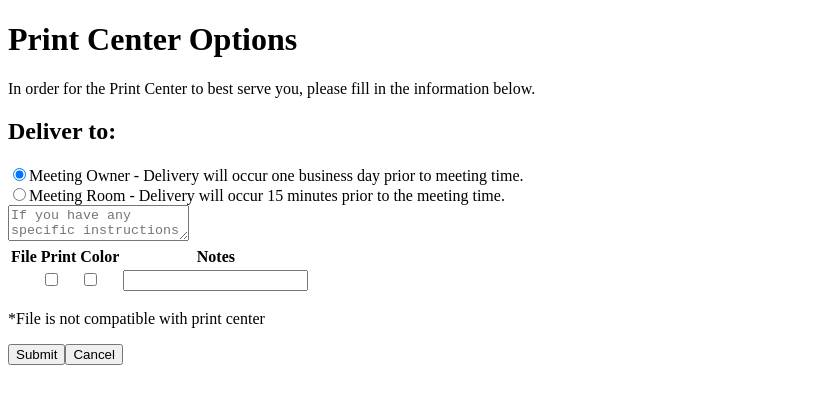
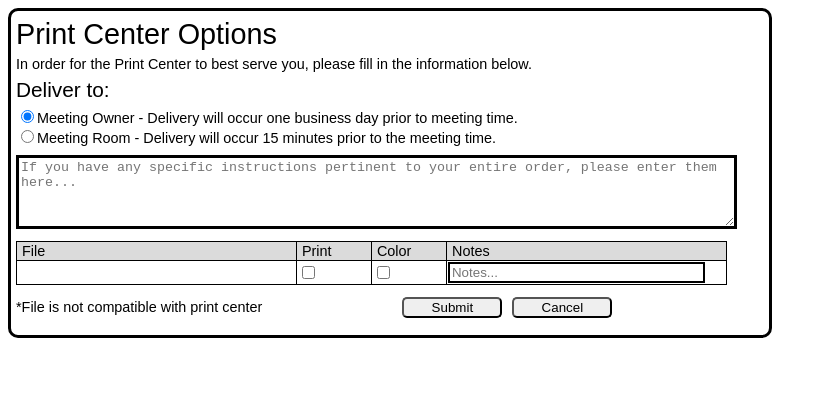
Before and after one commit to dougalderman/print-center-options, an Angular app: page / in a window 1280 px wide. Shown: the top 404 px of the page, without its empty margins (0-827 px from the left). Built offline with nearby package versions, Linux system fonts and the light colour scheme; no server answers.

Commit message:
Got delete functionality working. Added styling.

```diff
--- a/src/app/app.component.css
+++ b/src/app/app.component.css
@@ -0,0 +1,117 @@
+.outer-container {
+  font-family: sans-serif;
+  width: 60%;
+  border-style: solid;
+  border-width: 3px;
+  border-radius: 10px;
+}
+
+.inner-container {
+  padding: 5px;
+}
+
+.header {
+  font-size: 1.8rem;
+  margin-top: 2px;
+  margin-bottom: 5px;
+  font-weight: normal;
+}
+
+.subheader {
+  font-size: 1.3rem;
+  margin-top: 5px;
+  margin-bottom: 5px;
+  font-weight: normal;
+}
+
+.informational {
+  margin-top: 5px;
+  margin-bottom: 6px;
+}
+
+#special-instructions {
+  width: 95%;
+  height: 4rem;
+  margin-top: 8px;
+  margin-bottom: 8px;
+  border: 3px solid black;
+}
+
+.regular-size-text {
+  font-size: 0.9rem;
+  font-weight: 200;
+}
+
+.green {
+  color: green;
+}
+
+.red {
+  color: red;
+}
+
+table.document-selection{
+  width: 95%;
+  border: 1px solid black;
+  border-collapse: collapse;
+  table-layout: fixed;
+}
+
+th.document-selection {
+  border: 1px solid black;
+  text-align: left;
+  padding-left: 5px;
+}
+
+th.document-selection.file {
+  width: 40%;
+}
+
+th.document-selection.print {
+  width: 10%;
+}
+
+th.document-selection.color {
+  width: 10%;
+}
+
+th.document-selection.notes {
+  width: 40%;
+}
+
+td.document-selection {
+  border: 1px solid black;
+}
+
+tr:nth-child(odd) {
+  background-color: #d3d3d3d1;
+}
+
+input[type='text'].notes {
+  width: 90%;
+  border: 2px solid black;
+}
+
+.not-bold {
+  font-weight: normal;
+}
+
+.bottom-container {
+  display: flex;
+  align-items: center;
+}
+
+.message-container {
+  margin-right: 140px;
+}
+
+.submit {
+  width: 100px;
+  border-radius: 5px;
+  margin-right: 10px;
+}
+
+.cancel {
+  width: 100px;
+  border-radius: 5px;
+ }
--- a/src/app/app.component.html
+++ b/src/app/app.component.html
@@ -1,36 +1,55 @@
-<h1>Print Center Options</h1>
-<p>In order for the Print Center to best serve you, please fill in the information below.</p>
+<div class="outer-container">
+  <div class="inner-container">
+    <h1 class="header">Print Center Options</h1>
+    <p class="regular-size-text informational">In order for the Print Center to best serve you, please fill in the information below.</p>
     <form [formGroup]="printCenterOptions" (ngSubmit)="onSubmit()">
-  <h2>Deliver to:</h2>
+      <h2 class="subheader">Deliver to:</h2>
+      <div class="deliver-to">
         <input type="radio" id="owner" formControlName="deliverTo" [value]="'owner'">
-    <label for="owner">Meeting Owner - Delivery will occur one business day prior to meeting time.</label><br>
+          <label for="owner" class="regular-size-text">Meeting Owner - Delivery will occur one business day prior to meeting time.</label><br>
         <input type="radio" id="room" formControlName="deliverTo" [value]="'room'">
-    <label for="room">Meeting Room - Delivery will occur 15 minutes prior to the meeting time.</label><br>
-
+          <label for="room" class="regular-size-text">Meeting Room - Delivery will occur 15 minutes prior to the meeting time.</label><br>
+        </div>
       <textarea id="special-instructions" formControlName="specialInstructions" placeholder="If you have any specific instructions pertinent to your entire order, please enter them here...">
       </textarea>
 
-  <table formArrayName="selections">
+      <table class="document-selection" formArrayName="selections">
         <tr>
-      <th>File</th>
-      <th>Print</th>
-      <th>Color</th>
-      <th>Notes</th>
+          <th class="document-selection file regular-size-text not-bold">File</th>
+          <th class="document-selection print regular-size-text not-bold">Print</th>
+          <th class="document-selection color regular-size-text not-bold">Color</th>
+          <th class="document-selection notes regular-size-text not-bold">Notes</th>
         </tr>
         <tr *ngFor="let docSelection of selections.controls; let i = index" formGroupName="{{i}}">
-      <td>{{docSelection.value.filename}}</td>
-      <td>
+          <td class="document-selection regular-size-text">{{docSelection.value.filename}}</td>
+          <td class="document-selection regular-size-text">
             <input type="checkbox" id="print-{{i}}" formControlName="print">
           </td>
-      <td>
+          <td class="document-selection regular-size-text">
             <input type="checkbox" id="color={{i}}" formControlName="color">
           </td>
-      <td>
-        <input type="text" id="notes{{i}}" formControlName="notes">
+          <td class="document-selection regular-size-text">
+            <input class="notes" type="text" id="notes{{i}}" placeholder="Notes..." formControlName="notes">
         </td>
         </tr>
       </table>
-  <p>*File is not compatible with print center</p>
-  <button type="submit">Submit</button>
-  <button (click)="onCancel()">Cancel</button>
+      <div class="bottom-container">
+        <div class="message-container">
+          <div *ngIf = "!successfulSubmit && !successfulCancel">
+            <p class="regular-size-text">*File is not compatible with print center</p>
+          </div>
+          <div *ngIf = "successfulSubmit">
+            <p class="regular-size-text green">Print job submitted</p>
+          </div>
+          <div *ngIf = "successfulCancel">
+            <p class="regular-size-text red">Print job cancelled</p>
+          </div>
+        </div>
+      <div class="buttons">
+        <button class="submit" type="submit">Submit</button>
+        <button class="cancel" type="button" (click)="onCancel()">Cancel</button>
+      </div>
+    </div>
     </form>
+  </div>
+</div>
--- a/src/app/app.component.ts
+++ b/src/app/app.component.ts
@@ -17,6 +17,8 @@ const unPrintable: string[] = [
 export class AppComponent {
 
   docs: string[] = [];
+  successfulSubmit: boolean = false;
+  successfulCancel: boolean = false;
 
   printCenterOptions: FormGroup = this.fb.group({
     deliverTo: ['owner'],
@@ -46,10 +48,8 @@ export class AppComponent {
     this.apiService.getDocuments('http://demo6343436.mockable.io/')
       .subscribe(
         (data: any) => {
-          console.log('data: ', data);
           if (data && data.documents && data.documents.filename && data.documents.filename.length) {
             this.docs = data.documents.filename;
-            console.log('this.docs: ', this.docs);
 
             for (let i = 0; i < this.docs.length; i++) {
               const doc: string = this.docs[i];
@@ -76,8 +76,6 @@ export class AppComponent {
                 );
               }
             }
-
-            console.log('this.selections.controls: ', this.selections.controls);
           }
         }
       );
@@ -99,13 +97,21 @@ export class AppComponent {
     this.apiService.sendPrintRequest('http://demo6343436.mockable.io/', formattedFormData)
       .subscribe(
         (data: any) => {
-          console.log('data: ', data);
+          this.successfulSubmit = true;
         });
-
-    console.log('submitted');
   }
 
   onCancel(): void {
+    const deleteRequestData = {
+      'cancel': { 'printJobId': '987654321' }
+    }
+
+    this.apiService.deletePrintRequest('http://demo6343436.mockable.io/', deleteRequestData)
+    .subscribe(
+      (data: any) => {
+        this.successfulSubmit = false;
+        this.successfulCancel = true;
+      });
     console.log('cancelled');
   }
 
--- a/src/app/services/print-center-api.service.ts
+++ b/src/app/services/print-center-api.service.ts
@@ -1,5 +1,5 @@
 import { Injectable } from '@angular/core';
-import { HttpClient } from '@angular/common/http';
+import { HttpClient, HttpHeaders } from '@angular/common/http';
 import { Observable, of } from 'rxjs';
 
 @Injectable({
@@ -17,4 +17,14 @@ export class PrintCenterApiService {
   sendPrintRequest(url: string, data: any) {
       return this.http.put(url, data);
   }
+
+  deletePrintRequest(url: string, data: any) {
+    const options = {
+      headers: new HttpHeaders({
+        'Content-Type': 'application/json',
+      }),
+      body: data
+    }
+    return this.http.delete(url, options);
+  }
 }
```
Lines whose indentation alone changed are shown as unchanged.
